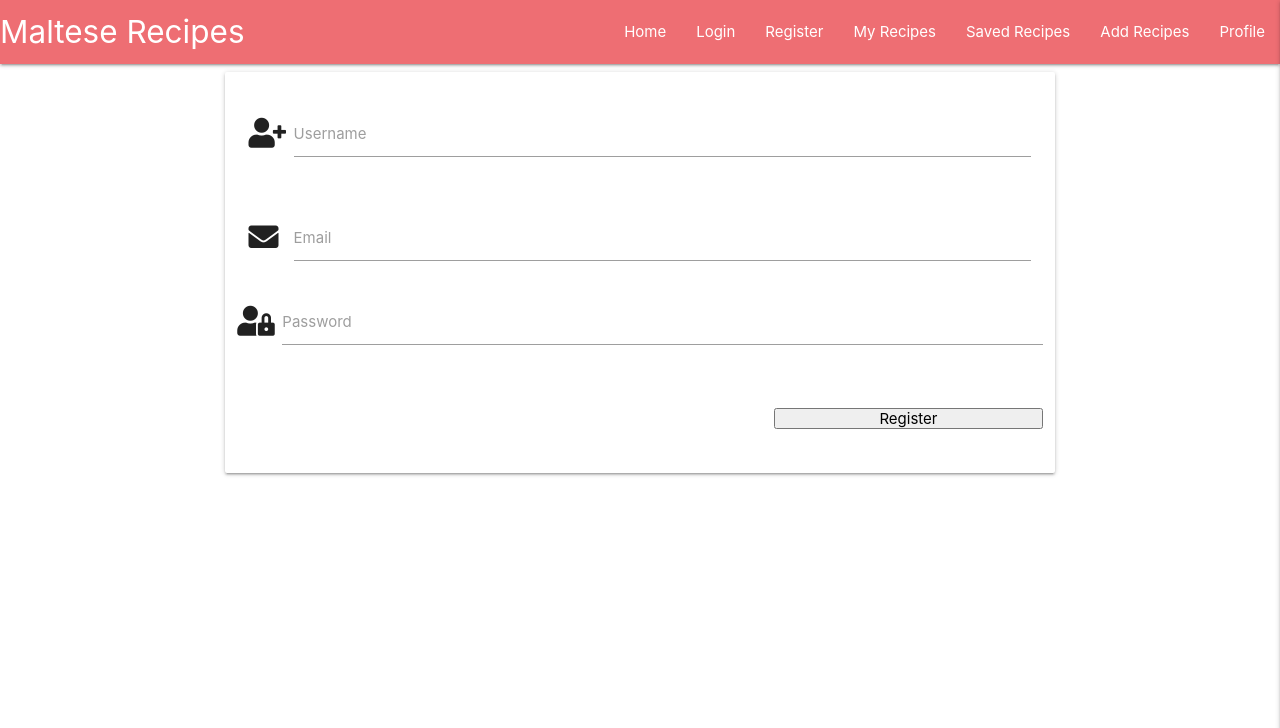
After one commit to ShyanM/maltese-recipes, a Flask app: page /register in a window 1280 px wide. The commit adds this page. Shown: the top 728 px of the page. Run offline with Flask 2, Linux system fonts and the light colour scheme; some libraries are stand-ins or nearby versions.

Commit message:
Add base register template

```diff
--- a/app.py
+++ b/app.py
@@ -4,6 +4,7 @@ from flask import (
     redirect, request, session, url_for)
 from flask_pymongo import PyMongo
 from bson.objectid import ObjectId
+from werkzeug.security import generate_password_hash, check_password_hash
 if os.path.exists("env.py"):
     import env
 
@@ -23,6 +24,10 @@ def all_recipes():
     return render_template("recipes.html", recipes=recipes)
 
 
+@app.route("/register", methods=["GET", "POST"])
+def register():
+    return render_template("register.html")
+
 if __name__ == "__main__":
     app.run(host=os.environ.get("IP"),
             port=int(os.environ.get("PORT")),
--- a/templates/base.html
+++ b/templates/base.html
@@ -27,8 +27,8 @@
                 <a href="#" data-target="mobile-demo" class="sidenav-trigger right"><i class="fa fa-bars"></i></a>
                 <ul class="right hide-on-med-and-down">
                     <li><a href="{{ url_for('all_recipes') }}">Home</a></li>
-                    <li><a href="#">Login in</a></li>
-                    <li><a href="#">Register</a></li>
+                    <li><a href="#">Login</a></li>
+                    <li><a href="{{ url_for('register') }}">Register</a></li>
                     <li><a href="#">My Recipes</a></li>
                     <li><a href="#">Saved Recipes</a></li>
                     <li><a href="#">Add Recipes</a></li>
@@ -40,8 +40,8 @@
         <!-- Mobile side nav bar-->
         <ul class="sidenav" id="mobile-demo">
             <li><a href="{{ url_for('all_recipes') }}">Home</a></li>
-            <li><a href="#">Login in</a></li>
-            <li><a href="#">Register</a></li>
+            <li><a href="#">Login</a></li>
+            <li><a href="{{ url_for('register') }}">Register</a></li>
             <li><a href="#">My Recipes</a></li>
             <li><a href="#">Saved Recipes</a></li>
             <li><a href="#">Add Recipes</a></li>
--- /dev/null
+++ b/templates/register.html
@@ -0,0 +1,36 @@
+{% extends "base.html" %}
+{% block content %}
+
+<div class="row">
+    <div class="col s12 m8 offset-m2" method="POST" action="{{ url_for('register') }}" >
+        <form class="card-panel">
+            <div class="row">
+                <div class="input-field col s12">
+                    <i class="fas fa-user-plus prefix"></i>
+                    <input id="username" name="username" type="text" class="validate">
+                    <label for="username">Username</label>
+                </div>
+            </div>
+            <div class="row">
+                <div class="input-field col s12">
+                    <i class="fas fa-envelope prefix"></i>
+                    <input id="email" type="email" class="validate">
+                    <label for="email">Email</label>
+                </div>
+            <div class="row">
+                <div class="input-field col s12">
+                    <i class="fas fa-user-lock prefix"></i>
+                    <input id="password" type="password" class="validate">
+                    <label for="password">Password</label>
+                </div>
+            </div>
+
+            </div>
+            <div class="row">
+                <button type="submit" class="col s4 offset-s8">Register</button>
+            </div>
+        </form>
+    </div>
+</div>
+
+{% endblock %}
```
